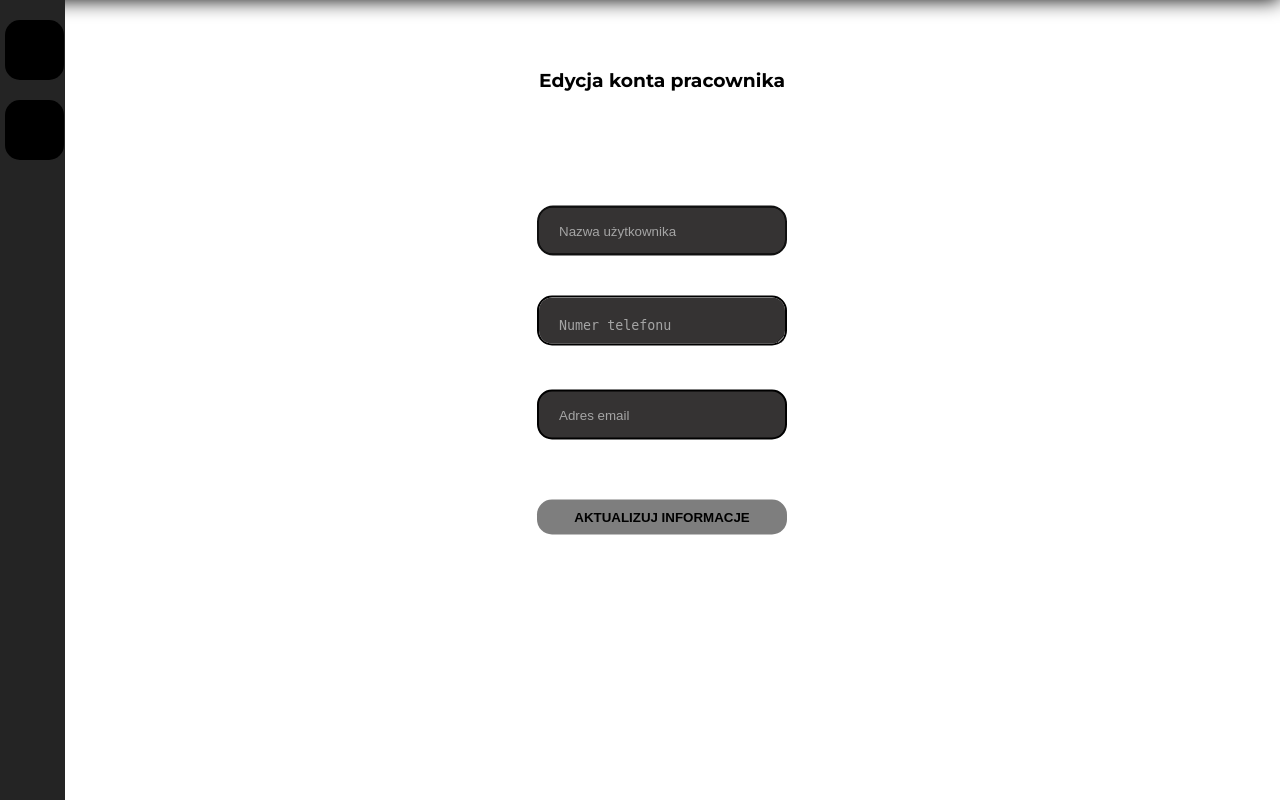
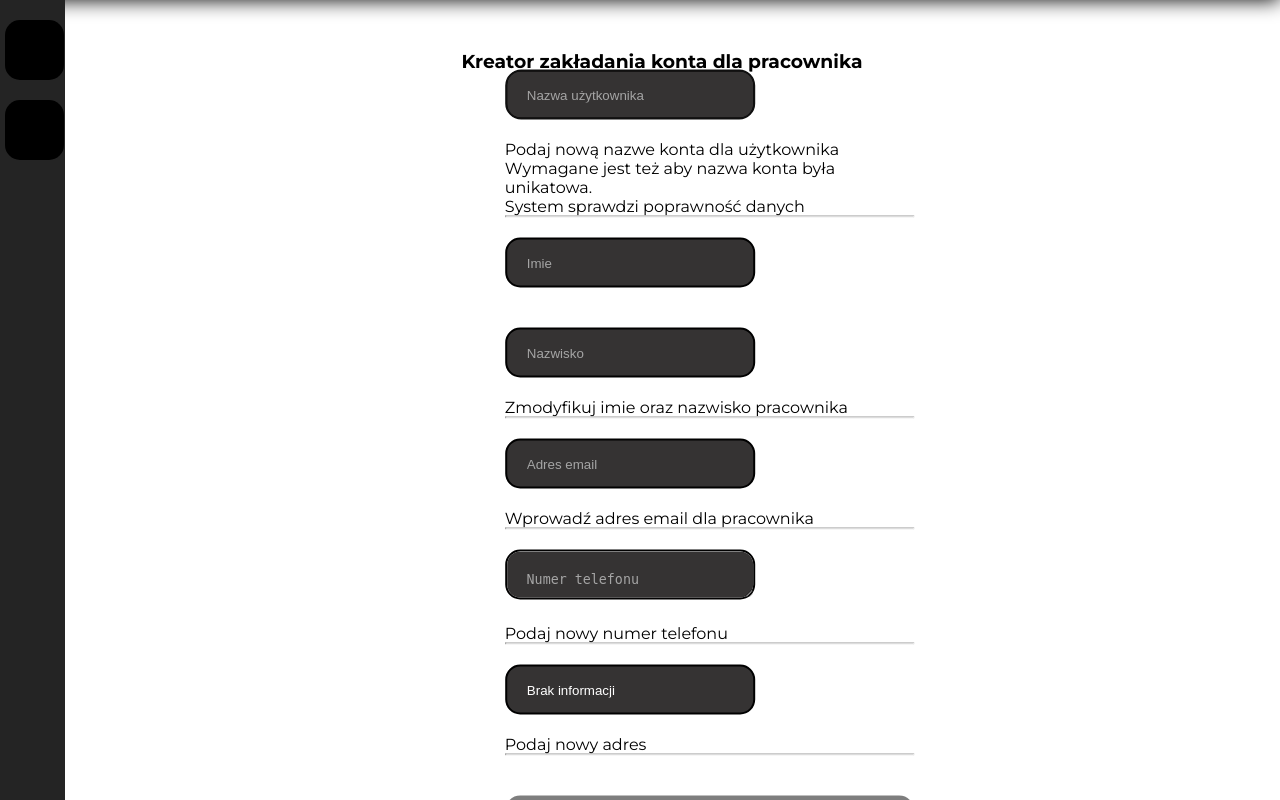
Before and after one commit to Bartek1995/web-computer-service, a Django app: template Web_Computer_Service/account/templates/account/service_functions/edit_employee_object_instance.html in a window 1280 px wide. Shown: the part 50-850 px from the top of the page. Run offline with Django 3.2, Linux system fonts and the light colour scheme; the template is opened without the code that fills it: values that come from a table or form of the project are taken from there, others are empty; parts of the project's set-up code (start-up, migrations or seed data) failed here and were passed over; some libraries are stand-ins or nearby versions.

Commit message:
Modify structure of edit employee page tags

```diff
--- a/Web_Computer_Service/account/templates/account/service_functions/edit_employee_object_instance.html
+++ b/Web_Computer_Service/account/templates/account/service_functions/edit_employee_object_instance.html
@@ -6,23 +6,43 @@
 
 {% block content %}
 
-<div class="creator">
-    <h3>Edycja konta pracownika</h3>
+    <h3 class="page-function-title">Kreator zakładania konta dla pracownika</h3>
+    <div class="content wrapper">
 
     <form method="POST" enctype="multipart/form-data" class="form-employee">
         {% csrf_token %}
+        <div class="form-area">
+            {% render_field form.username class="form-field" placeholder="Nazwa użytkownika" type="char" %}
+            <p>Podaj nową nazwe konta dla użytkownika</p>
+            <p>Wymagane jest też aby nazwa konta była unikatowa.</p>
+            <p>System sprawdzi poprawność danych</p>
+            <hr>
+        </div>
+        <div class="names">
+            <div class="form-area">
+                {% render_field form.first_name class="form-field" placeholder="Imie" type="char" %}
+            </div>
+            <div class="form-area">
+                {% render_field form.last_name class="form-field" placeholder="Nazwisko" type="char" %}
+            </div>
+        </div>
+        <p>Zmodyfikuj imie oraz nazwisko pracownika</p>
+        <hr>
 
         <div class="form-area">
-            {% render_field form.employee_account_number class="form-field" placeholder="Numer pracownika" type="number" %}
-        </div>
-        <div class="form-area">
-            {% render_field form.username class="form-field" placeholder="Nazwa użytkownika" type="char" %}
+            {% render_field form.email class="form-field" placeholder="Adres email" type="email" %}
+            <p>Wprowadź adres email dla pracownika </p>
+            <hr>
         </div>
         <div class="form-area">
             {% render_field form.phone class="form-field" placeholder="Numer telefonu" type="number" %}
+            <p>Podaj nowy numer telefonu</p>
+            <hr>
         </div>
         <div class="form-area">
-            {% render_field form.email class="form-field" placeholder="Adres email" type="email" %}
+            {% render_field form.address class="form-field" placeholder="Adres" type="char" %}
+            <p>Podaj nowy adres</p>
+            <hr>
         </div>
         <div class="form-area password">
             {% render_field form.password1 class="form-field" placeholder="Hasło" type="password" value="randompassword" %}
@@ -34,7 +54,7 @@
     </form>
 </div>
 
-<div class="form-errors">
+<div class="messages-and-errors">
     {{form.errors}}
 </div>
 
```
